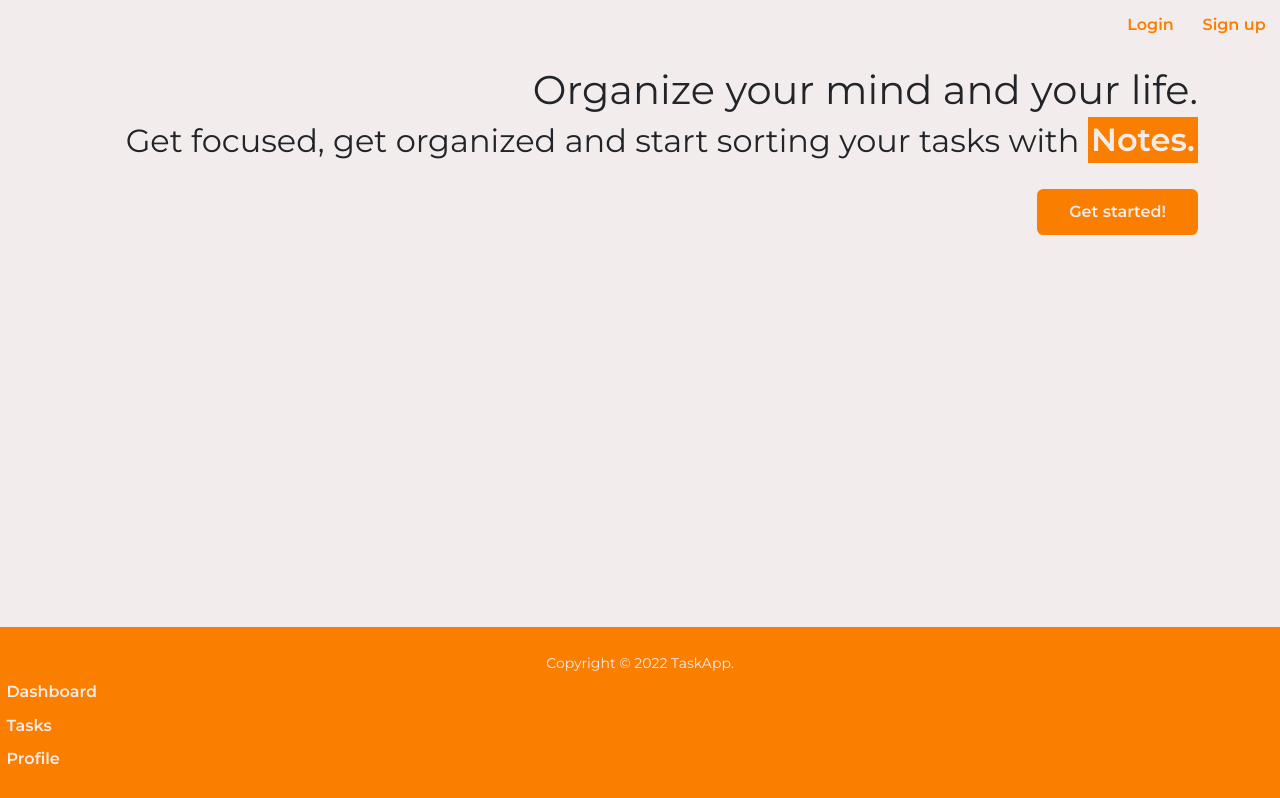
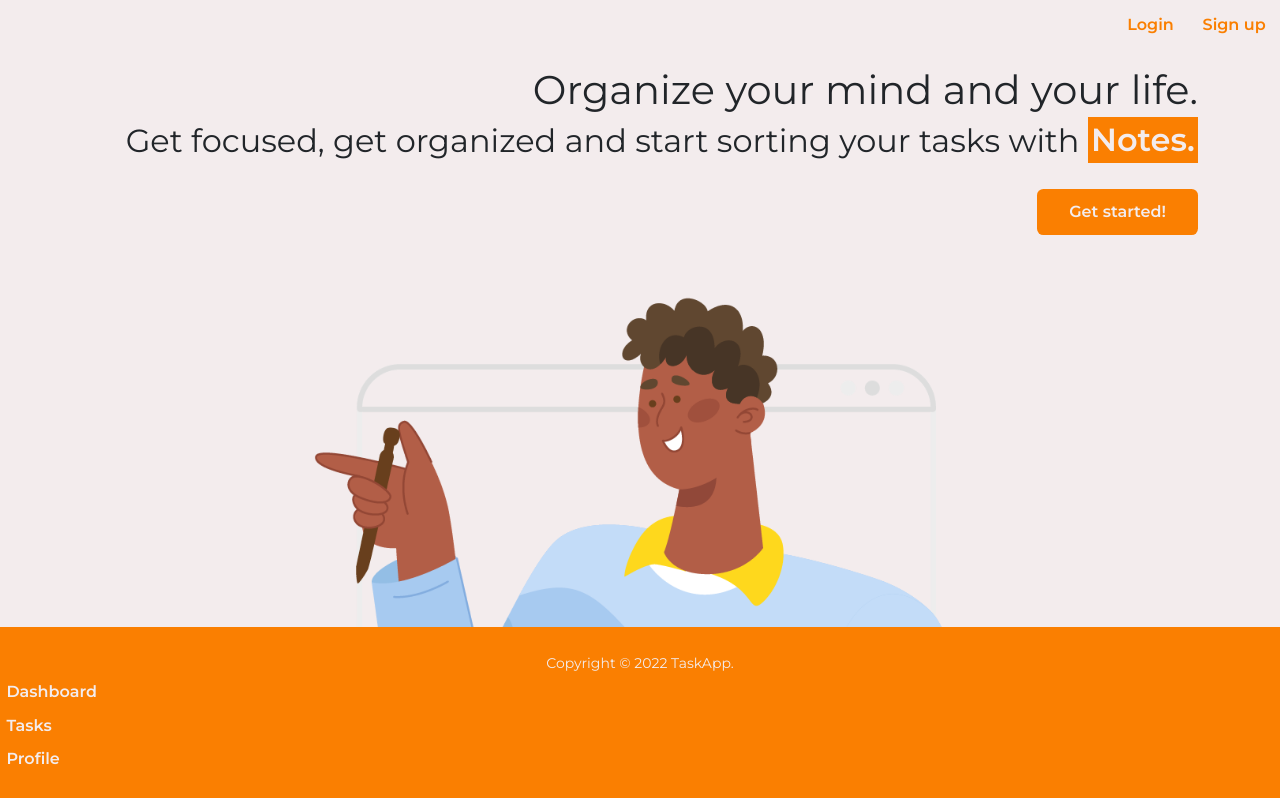
Before and after one commit to LocusNiger/open-bootcamp-project, a React (Vite) app: page / in a window 1280 px wide. Shown: the top 798 px of the page. Built offline with nearby package versions, Linux system fonts and the light colour scheme.

Commit message:
feat: styling home

```diff
--- a/src/App.jsx
+++ b/src/App.jsx
@@ -12,9 +12,7 @@ import DashboardPage from "./pages/dashboard/DashboardPage";
 import NotFoundPage from "./pages/404/NotFoundPage";
 
 /* COMPONENTS */
-import Button from "@mui/material/Button";
 import Footer from "./components/pure/footer/Footer";
-import AxiosCRUDExample from "./components/pure/AxiosCRUDExample";
 import NavbarNoLogged from "./components/pure/navbar/NavbarNoLogged";
 import NavbarLogged from "./components/pure/navbar/NavbarLogged";
 import HomeWithLogin from "./pages/home/HomeWithLogin";
--- a/src/pages/home/HomeWithoutLogin.jsx
+++ b/src/pages/home/HomeWithoutLogin.jsx
@@ -18,6 +18,9 @@ const HomeWithoutLogin = (props) => {
             Get started!
           </Link>
         </div>
+        <div className="img-container">
+          <img src="./img/Man-taking-note.png" />
+        </div>
       </div>
     </>
   );
--- a/src/styles/home.scss
+++ b/src/styles/home.scss
@@ -16,7 +16,6 @@
     color: #f3eced;
   }
 }
-
 .start-btn-container {
   display: flex;
   margin-top: 1.8rem;
@@ -30,3 +29,9 @@
     text-decoration: none;
   }
 }
+.img-container {
+  margin-top: 1.5rem;
+  img {
+    max-width: 100%;
+  }
+}
```
Also changed, not shown: public/img/Man-taking-note.png (added), public/img/Woman-taking-note.png (added).
